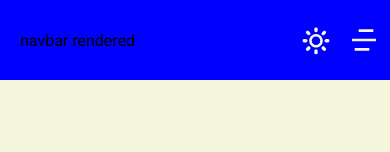
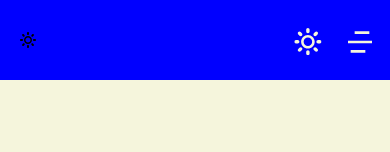
Before and after one commit to JamesCrr/Personal-Site-v2, a Next.js app: page / in a window 390 px wide. Shown: the top 152 px of the page. Built offline with nearby package versions, Linux system fonts and the light colour scheme.

Commit message:
Responsive Navbar, Rework on DOM placement of Icons

```diff
--- a/Components/Navbar/MobileMenu.js
+++ b/Components/Navbar/MobileMenu.js
@@ -1,51 +1,31 @@
-import { useState } from "react";
-import { RiMenu4Fill } from "react-icons/ri";
-import { VscChromeClose } from "react-icons/vsc";
-import { ImSun } from "react-icons/im";
-import { FaMoon } from "react-icons/fa";
-import { useThemeContext } from "../Theme/OwnThemeProvider";
 import styles from "../../styles/Navbar.module.scss";
 
 const MobileMenu = (props) => {
-	const { darkMode, toggleThemeValue } = useThemeContext(); // Color Mode
-	const [mobileMenuOpen, setMobileMenuOpen] = useState(false); // Menu
-
 	/**
-	 * Mobile Menu Icon was clicked
+	 * Section Link clicked
+	 * @param {Number} idClicked ID of section to navigate to
 	 */
-	const mobileMenuClicked = () => {
-		console.log("MobileMenu Clicked");
-		setMobileMenuOpen(!mobileMenuOpen);
+	const navLinkClicked = (idClicked) => {
+		props.scrollToSection(idClicked);
+		props.closeMobileMenuFunc();
 	};
 
 	return (
-		<div className={mobileMenuOpen ? styles.mobileMenuDiv : `${styles.mobileMenuDiv} ${styles.mobileMenuDiv_Close}`}>
-			<div className={styles.mobileMenuIconsDiv}>
-				{/* Color Mode Icon */}
-				<div className={styles.colorModeIcon_VerticalDiv} onClick={toggleThemeValue}>
-					<ImSun className={!darkMode ? styles.colorModeIcon : `${styles.colorModeIcon} ${styles.colorModeIcon_Fade}`} />
-					<FaMoon className={darkMode ? styles.colorModeIcon : `${styles.colorModeIcon} ${styles.colorModeIcon_Fade}`} />
-				</div>
-				{/* Mobile Menu Icon */}
-				<div className={styles.mobileMenuIconDiv} onClick={mobileMenuClicked}>
-					<RiMenu4Fill className={!mobileMenuOpen ? styles.mobileMenuIcon : `${styles.mobileMenuIcon} ${styles.mobileMenuIcon_Fade}`} />
-					<VscChromeClose className={mobileMenuOpen ? styles.mobileMenuIcon : `${styles.mobileMenuIcon} ${styles.mobileMenuIcon_Fade}`} />
-				</div>
-			</div>
+		<div className={props.mobileMenuOpen ? styles.mobileMenuDiv : styles.mobileMenuDiv_Close}>
 			{/* Vertical Navbar Links */}
-			<ul className={mobileMenuOpen ? styles.vLinksParent : `${styles.vLinksParent} ${styles.vLinksParent_Close}`}>
-				<li onClick={() => props.scrollToSection(0)} className={styles.vLinkItem}>
+			<ul className={props.mobileMenuOpen ? styles.vLinksParent : styles.vLinksParent_Close}>
+				<li onClick={() => navLinkClicked(0)} className={styles.vLinkItem}>
 					<a>0/ About Me.</a>
 				</li>
-				<li onClick={() => props.scrollToSection(1)} className={styles.vLinkItem}>
+				<li onClick={() => navLinkClicked(1)} className={styles.vLinkItem}>
 					<a>1/ Experience.</a>
 				</li>
-				<li onClick={() => props.scrollToSection(2)} className={styles.vLinkItem}>
+				<li onClick={() => navLinkClicked(2)} className={styles.vLinkItem}>
 					<a>2/ Projects.</a>
 				</li>
 			</ul>
 			{/* Background */}
-			<div className={mobileMenuOpen ? styles.mobileMenuBackground : `${styles.mobileMenuBackground} ${styles.mobileMenuBackground_Close}`}></div>
+			<div className={props.mobileMenuOpen ? styles.mobileMenuBackground : styles.mobileMenuBackground_Close}></div>
 		</div>
 	);
 };
--- a/Components/Navbar/Navbar.js
+++ b/Components/Navbar/Navbar.js
@@ -1,15 +1,18 @@
 import { useEffect, useState } from "react";
 import { useThemeContext } from "../Theme/OwnThemeProvider";
-import styles from "../../styles//Navbar.module.scss";
+import styles from "../../styles/Navbar.module.scss";
 import useVerticalScroll from "./useVerticalScroll";
+import MobileMenu from "./MobileMenu";
 import { ImSun } from "react-icons/im";
 import { FaMoon } from "react-icons/fa";
-import MobileMenu from "./MobileMenu";
+import { RiMenu4Fill } from "react-icons/ri";
+import { VscChromeClose } from "react-icons/vsc";
 
 const Navbar = (props) => {
 	const { darkMode, toggleThemeValue } = useThemeContext(); // Color Mode
 	const { isScrollingUp, isScrollingDown } = useVerticalScroll(50); // Scrolling
 	// useEffect(() => console.log("Up:", isScrollingUp, "Down:", isScrollingDown));
+	const [mobileMenuOpen, setMobileMenuOpen] = useState(false); // Mobile Menu
 
 	/**
 	 * Switch the Color mode
@@ -46,15 +49,51 @@ const Navbar = (props) => {
 		window.scrollTo(scrollOptions);
 	};
 
+	/**
+	 * Mobile Menu Icon was clicked
+	 */
+	const mobileMenuIconClicked = () => {
+		console.log("MobileMenu Clicked");
+		setMobileMenuOpen(!mobileMenuOpen);
+		// Toggle styling to lock scrolling
+		document.body.classList.toggle("lockScroll");
+	};
+	/**
+	 * Closes the Mobile Menu
+	 */
+	const closeMobileMenu = () => {
+		setMobileMenuOpen(false);
+		document.body.classList.remove("lockScroll");
+	};
+	/**
+	 * Ensures the Mobile Menu is closed if users change
+	 * from portrait to landspace mode when menu is still open
+	 */
+	useEffect(() => {
+		if (!mobileMenuOpen) return;
+		// console.log("SUBBB");
+		window.addEventListener("resize", closeMobileMenu);
+		return () => {
+			// console.log("UNSUBBB");
+			window.removeEventListener("resize", closeMobileMenu);
+		};
+	}, [mobileMenuOpen]);
+
 	return (
-		<>
-			<div className={styles.navbarDiv}>
-				<p>navbar rendered</p>
-				<div className={styles.navbarEndContent}>
+		<div className={isScrollingUp ? styles.navbarDiv : styles.navbarDiv}>
+			<ImSun />
+			<div className={styles.hNavbarEndContent}>
+				<div className={styles.iconsDiv}>
 					{/* Color Mode Icon */}
-					<div className={styles.colorModeIcon_HorizontialDiv} onClick={switchColorMode}>
-						<ImSun className={!darkMode ? styles.colorModeIcon : `${styles.colorModeIcon} ${styles.colorModeIcon_Fade}`} />
-						<FaMoon className={darkMode ? styles.colorModeIcon : `${styles.colorModeIcon} ${styles.colorModeIcon_Fade}`} />
+					<div className={styles.colorModeIconDiv} onClick={switchColorMode}>
+						<ImSun className={!darkMode ? styles.colorModeIcon : styles.colorModeIcon_Fade} />
+						<FaMoon className={darkMode ? styles.colorModeIcon : styles.colorModeIcon_Fade} />
+					</div>
+					{/* Mobile Menu Icon */}
+					<div className={styles.mobileMenuIconDiv} onClick={mobileMenuIconClicked}>
+						<RiMenu4Fill className={!mobileMenuOpen ? styles.mobileMenuIcon : styles.mobileMenuIcon_Fade} />
+						<VscChromeClose className={mobileMenuOpen ? styles.mobileMenuIcon : styles.mobileMenuIcon_Fade} />
+					</div>
 				</div>
 				{/* Horizontial Navbar Links */}
 				<ul className={styles.hLinksParent}>
@@ -69,9 +108,10 @@ const Navbar = (props) => {
 					</li>
 				</ul>
 			</div>
+
+			{/* Mobile Menu */}
+			<MobileMenu scrollToSection={scrollToSection} mobileMenuOpen={mobileMenuOpen} closeMobileMenuFunc={closeMobileMenu} />
 		</div>
-			<MobileMenu scrollToSection={scrollToSection} />
-		</>
 	);
 };
 
--- a/pages/_app.js
+++ b/pages/_app.js
@@ -1,4 +1,5 @@
 import OwnThemeProvider from "../Components/Theme/OwnThemeProvider";
+import "../styles/modules/colors.css";
 import "../styles/globals.scss";
 
 function MyApp({ Component, pageProps }) {
--- a/styles/Home.module.scss
+++ b/styles/Home.module.scss
@@ -3,10 +3,10 @@
 * Styling should be contained in their own sections
 */
 
-.pageContainer {
-	transition: background 0.5s;
-	background: var(--color-background);
-}
+// .pageContainer {
+// 	transition: background 0.5s;
+// 	background: var(--color-background);
+// }
 
 // .testingText {
 // 	transition: color 0.5s;
--- a/styles/Navbar.module.scss
+++ b/styles/Navbar.module.scss
@@ -1,53 +1,90 @@
-@use "mixins";
+@use "./modules/mixins";
+@use "./modules/globalVariables";
 
-$iconMarginSize: 6px;
+$zIndexTop: 100; // zIndex
 
+// Nav Menu Div
 .navbarDiv {
+	$hDivLinksPadding: 20px;
+	position: fixed;
+	transition: transform 0.2s;
+
 	background: blue;
-	position: fixed;
 	width: 100%;
 	height: 80px;
-	padding: 20px 20px;
+	padding: $hDivLinksPadding $hDivLinksPadding;
 
 	display: flex;
 	justify-content: space-between;
 	align-items: center;
 }
-.navbarEndContent {
+.navbarDiv_Fade {
+	@extend .navbarDiv;
+	transform: translateY(-120px);
+}
+.hNavbarEndContent {
 	display: flex;
 	justify-content: flex-end;
 	align-items: flex-end;
 }
-// Horizontial Color Icon Div
-.colorModeIcon_HorizontialDiv {
+// Icons Div
+$iconMarginSize: 7px; // Margin for Navbar Icons
+.iconsDiv {
+	display: flex;
+	justify-content: center;
+	align-items: center;
+	position: relative;
+	margin-right: 40px;
+}
+// Color Icon Div
+.colorModeIconDiv {
 	transform: scale(1.7);
-	margin-right: 40px;
-	position: relative;
 	cursor: pointer;
+}
+// Mobile Menu Icon Div
+.mobileMenuIconDiv {
+	z-index: $zIndexTop; // MobileMenuIcon should be at very top
+	display: none;
+	transform: scale(2);
 
 	@include mixins.maxMediaQuery(sm) {
-		display: none;
+		display: block;
 	}
 }
+// Icon themselves
+.colorModeIcon {
+	$iconSwitchTime: 0.3s;
 
-// This is shared by both Horizontial AND Vertical color icon
-.colorModeIcon {
-	$transitionTime: 0.3s;
-
-	transition: opacity $transitionTime, transform $transitionTime;
+	transition: opacity $iconSwitchTime, transform #{$iconSwitchTime + 0.2s}, fill globalVariables.$colorTransitionTime;
 	fill: var(--color-background);
 	position: absolute;
 	bottom: 0;
 
-	// Vertical here
 	@include mixins.maxMediaQuery(sm) {
-		top: #{$iconMarginSize * 2 + 4px};
-		right: $iconMarginSize * 2;
+		bottom: #{-$iconMarginSize - 2px};
+		right: #{$iconMarginSize - 2px};
 	}
 }
+.mobileMenuIcon {
+	$iconSwitchTime: 0.3s;
+
+	transition: opacity $iconSwitchTime, transform $iconSwitchTime, fill globalVariables.$colorTransitionTime;
+	fill: var(--color-background);
+	position: absolute;
+
+	left: $iconMarginSize;
+	top: -$iconMarginSize;
+}
+// Animations
 .colorModeIcon_Fade {
+	@extend .colorModeIcon;
+
 	opacity: 0;
 	transform: rotate(180deg);
+}
+.mobileMenuIcon_Fade {
+	@extend .colorModeIcon_Fade;
+	@extend .mobileMenuIcon;
 }
 // Horizontial Links
 .hLinksParent {
@@ -72,16 +109,18 @@ $iconMarginSize: 6px;
 /*************************************
 *	To close the Mobile Menu,
 * 	mobileMenuDiv.visibility : hidden, If not will still register inputs as not all children are hidden
-* 	vLinksParent.width : 0%,
-*	vLinksParent.opacity : 0%, Hide text and growing animation
+*								also closes the menu if if user changes to landscape mode..
+* 	vLinksParent.width : 0%, Hide text and growing animation
+*	vLinksParent.opacity : 0%
 *
 **************************************/
-$zIndexTop: 100;
-$mobileMenuCloseTime: 0.2s;
+$mobileMenuCloseTime: 0.3s;
 // Mobile Menu Div
 .mobileMenuDiv {
 	position: fixed;
 	right: 0;
+	top: 0;
+	bottom: 0;
 	visibility: hidden;
 	transition: visibility $mobileMenuCloseTime;
 
@@ -95,56 +134,16 @@ $mobileMenuCloseTime: 0.2s;
 	}
 }
 .mobileMenuDiv_Close {
+	@extend .mobileMenuDiv;
+
 	visibility: hidden;
-}
-// Mobile Menu and Colors Icons Div
-.mobileMenuIconsDiv {
-	display: flex;
-	justify-content: center;
-	align-items: center;
-}
-// Vertical Color Icon Div
-.colorModeIcon_VerticalDiv {
-	@extend .colorModeIcon_HorizontialDiv;
-	display: none;
-	z-index: #{$zIndexTop - 3};
-	@include mixins.maxMediaQuery(sm) {
-		visibility: visible;
-		display: block;
-	}
-}
-// Mobile Menu Icon Div
-.mobileMenuIconDiv {
-	display: none;
-	z-index: $zIndexTop;
-	transform: scale(2);
-	position: relative;
-
-	@include mixins.maxMediaQuery(sm) {
-		display: flex;
-		align-content: center;
-		visibility: visible;
-	}
-}
-.mobileMenuIcon {
-	$transitionTime: 0.3s;
-
-	transition: opacity $transitionTime, transform $transitionTime;
-	position: absolute;
-	margin-right: 5px;
-	right: 0;
-	top: $iconMarginSize * 2;
-	fill: var(--color-background);
-}
-.mobileMenuIcon_Fade {
-	@extend .colorModeIcon_Fade;
 }
 // Vertical Links
 .vLinksParent {
 	z-index: #{$zIndexTop - 1};
 	width: 0%;
+	height: 100%;
 	opacity: 0;
-	height: 100vh;
 	background: rgb(72, 17, 17);
 	transition: width $mobileMenuCloseTime, opacity $mobileMenuCloseTime;
 
@@ -160,6 +159,8 @@ $mobileMenuCloseTime: 0.2s;
 	}
 }
 .vLinksParent_Close {
+	@extend .vLinksParent;
+
 	width: 0%;
 	opacity: 0;
 }
@@ -175,7 +176,7 @@ $mobileMenuCloseTime: 0.2s;
 	opacity: 0;
 	width: 100%;
 	height: 100%;
-	transition: all $mobileMenuCloseTime;
+	transition: opacity $mobileMenuCloseTime;
 	background: black;
 	// Blur Effect
 	$blurStrength: 100px;
@@ -187,5 +188,7 @@ $mobileMenuCloseTime: 0.2s;
 	}
 }
 .mobileMenuBackground_Close {
+	@extend .mobileMenuBackground;
+
 	opacity: 0;
 }
--- /dev/null
+++ b/styles/modules/_globalVariables.scss
@@ -0,0 +1 @@
+$colorTransitionTime: 0.3s; // How long transition between color modes
--- a/styles/_colors.scss
+++ b/styles/modules/colors.css
@@ -1,4 +1,4 @@
-/* declaring the css variables colors */
+/** CSS variables */
 :root {
 	--color-primary: #2614c7;
 	--color-primary-accent: #2614c7;
@@ -12,7 +12,6 @@
 
 	--color-background: #f5f5dc;
 }
-
 [data-theme="dark"] {
 	--color-primary: #2614c7;
 	--color-primary-accent: #2614c7;
--- a/styles/sections/Landing.module.scss
+++ b/styles/sections/Landing.module.scss
@@ -1,8 +1,12 @@
+@use "../modules/globalVariables";
+
 .landingContainer {
 	$paddingSize: 5%;
 	height: 100vh;
 	background: var(--color-background);
 	padding: 150px $paddingSize 0px $paddingSize;
+
+	transition: background globalVariables.$colorTransitionTime, color globalVariables.$colorTransitionTime;
 }
 
 .textContainer {
```
Also changed, not shown: styles/ProjectsArchive.module.scss (+4 -4 lines), styles/globals.scss (+17 -5 lines), styles/modules/_mixins.scss (renamed from styles/_mixins.scss). Lines whose indentation alone changed are shown as unchanged.
